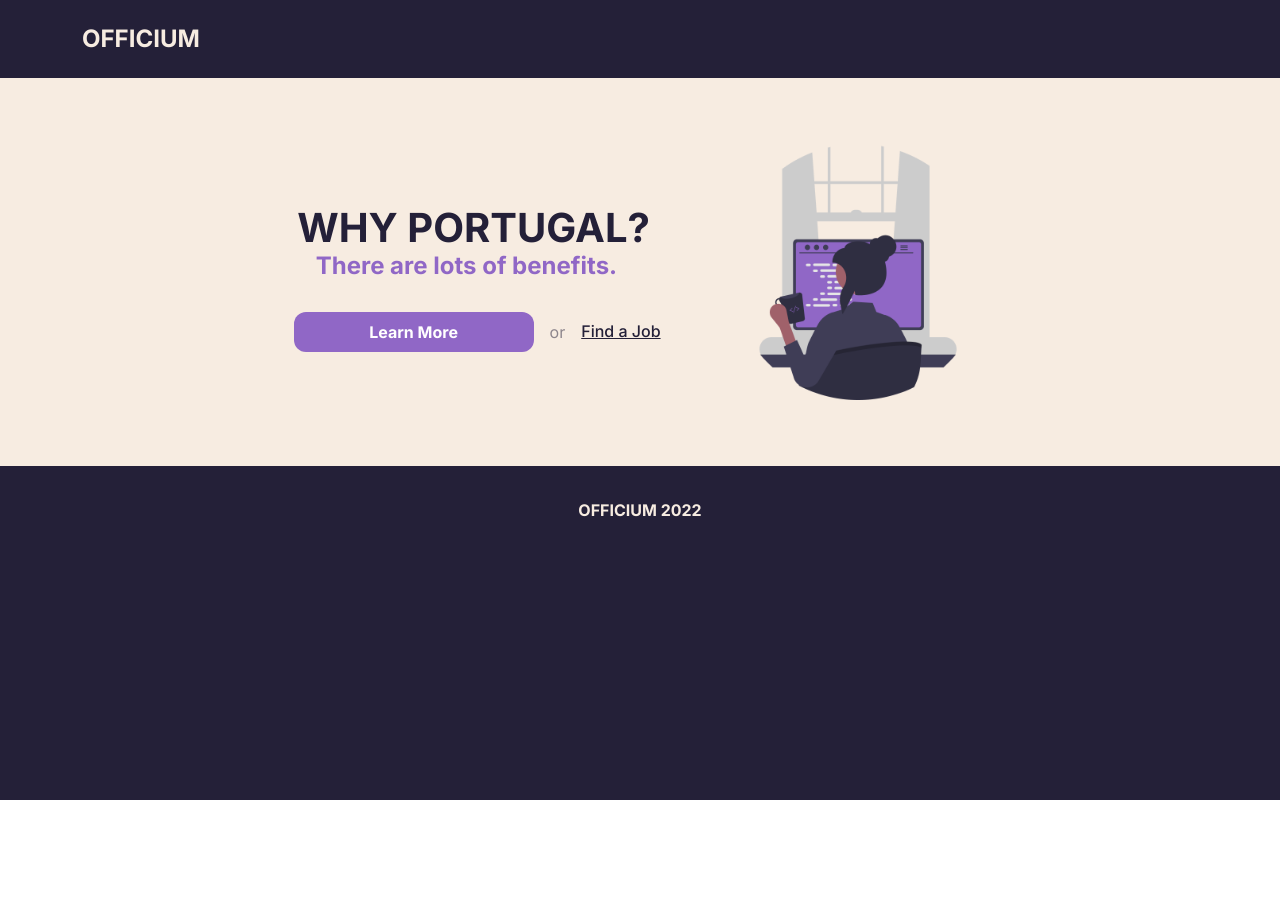
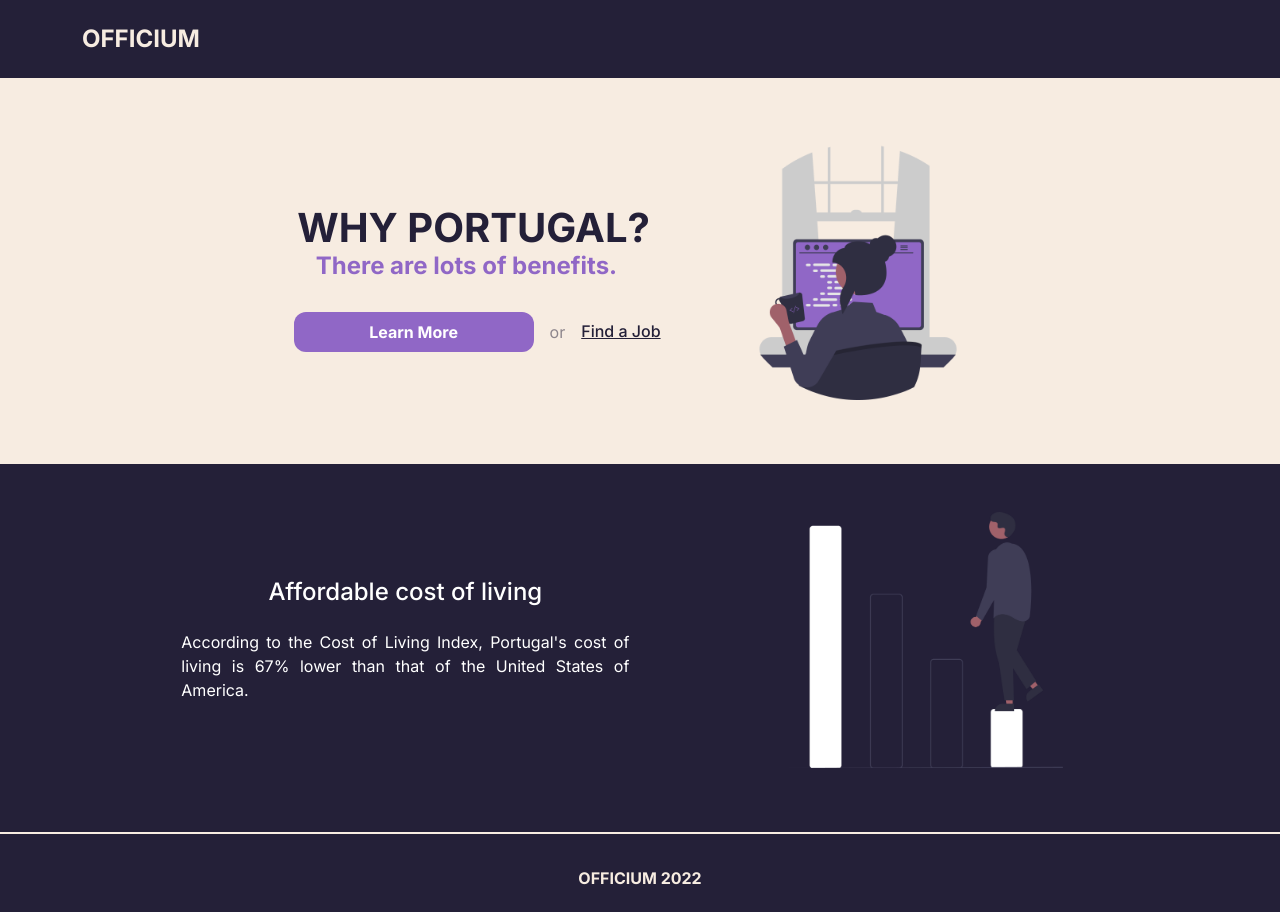
Before and after one commit to gitHubTiagoMarques/officium, a React (Create React App) app: page / in a window 1280 px wide. Before the commit the page ends 800 px from the top, so only its background shows below. Built offline with nearby package versions, Linux system fonts and the light colour scheme.

Commit message:
carrosel sem carrosel

```diff
--- a/src/App.css
+++ b/src/App.css
@@ -184,7 +184,19 @@ button{
   margin-top: 1em;
   opacity: 0.5;
 }
-
+.titlecarro{
+  color: white;
+  margin-top: 2em;
+  margin-bottom: 1em;
+}
+.subcarro{
+  color: white;
+  margin: 10vw 2em 10vw 2em;
+  text-align: justify;
+}
+.carro img{
+  width: 12em;
+}
 /* media querrys */
 @media (min-width: 576px){
 .hero{
@@ -235,4 +247,30 @@ button{
 .hero h2{
   margin-left: -1.8em;
 }
+.carro img{
+  display: none;
 }
+.carroimg{
+  align-self: center;
+  display: flex !important;
+  height: 20vw;
+  width: auto !important;
+  margin-top: 3em;
+}
+.carro{
+  display: flex;
+  flex-direction: row;
+  padding-bottom: 4em;
+}
+.titlecarro{
+  font-size: 1.5em;
+}
+.subcarro{
+  width: 35vw;
+  margin: auto;
+}
+.carroinfo{
+  align-self: center;
+  margin-left: 2em;
+}
+}
--- a/src/components/carro.js
+++ b/src/components/carro.js
@@ -1,7 +1,13 @@
+import um from "../assets/carro1.png"
 export function Carro (){
     return(
         <section className={"carro"}>
-
+            <div className={"col-sm-7 carroinfo"}>
+            <h2 className={'titlecarro'}>Affordable cost of living</h2>
+            <img src={um}/>
+            <p className={"subcarro"}>According to the Cost of Living Index, Portugal's cost of living is 67% lower than that of the United States of America.</p>
+            </div>
+            <img className="carroimg d-none" src={um}/>
         </section>
         )
 }
```
Also changed, not shown: src/assets/carro1.png (added).
